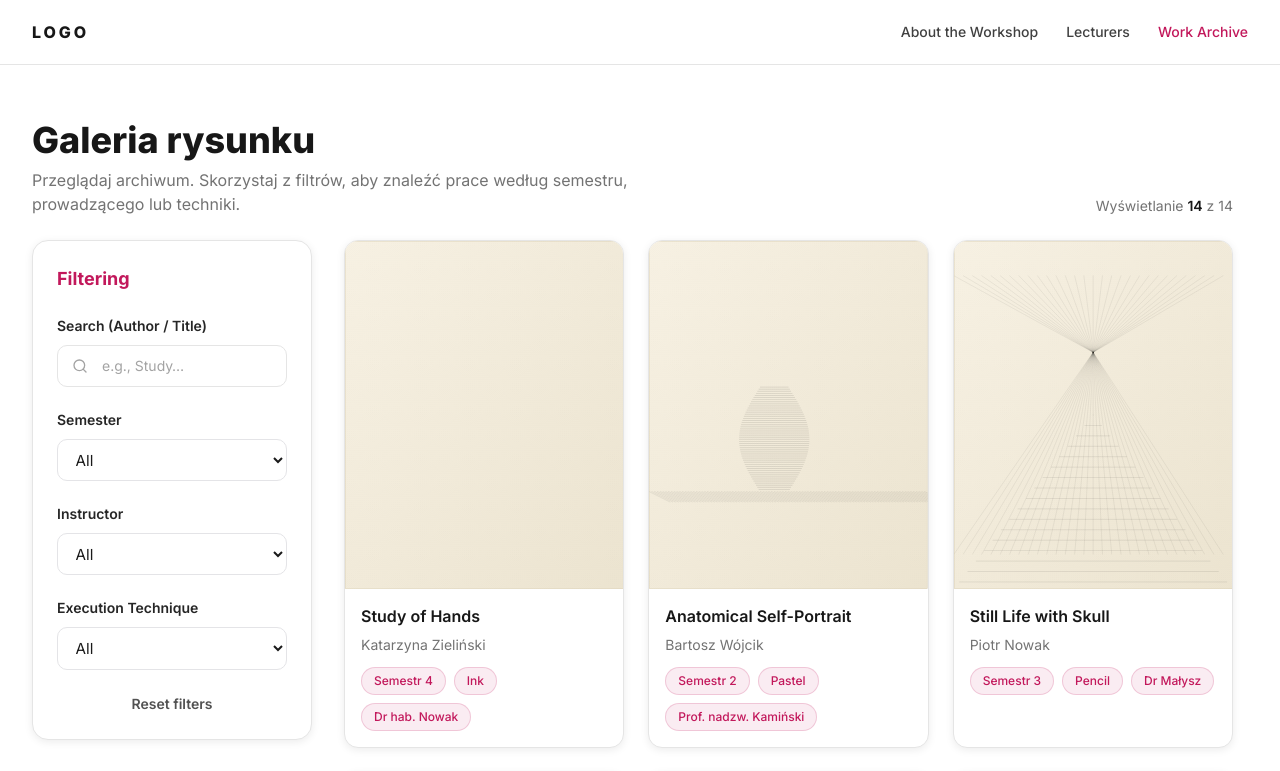
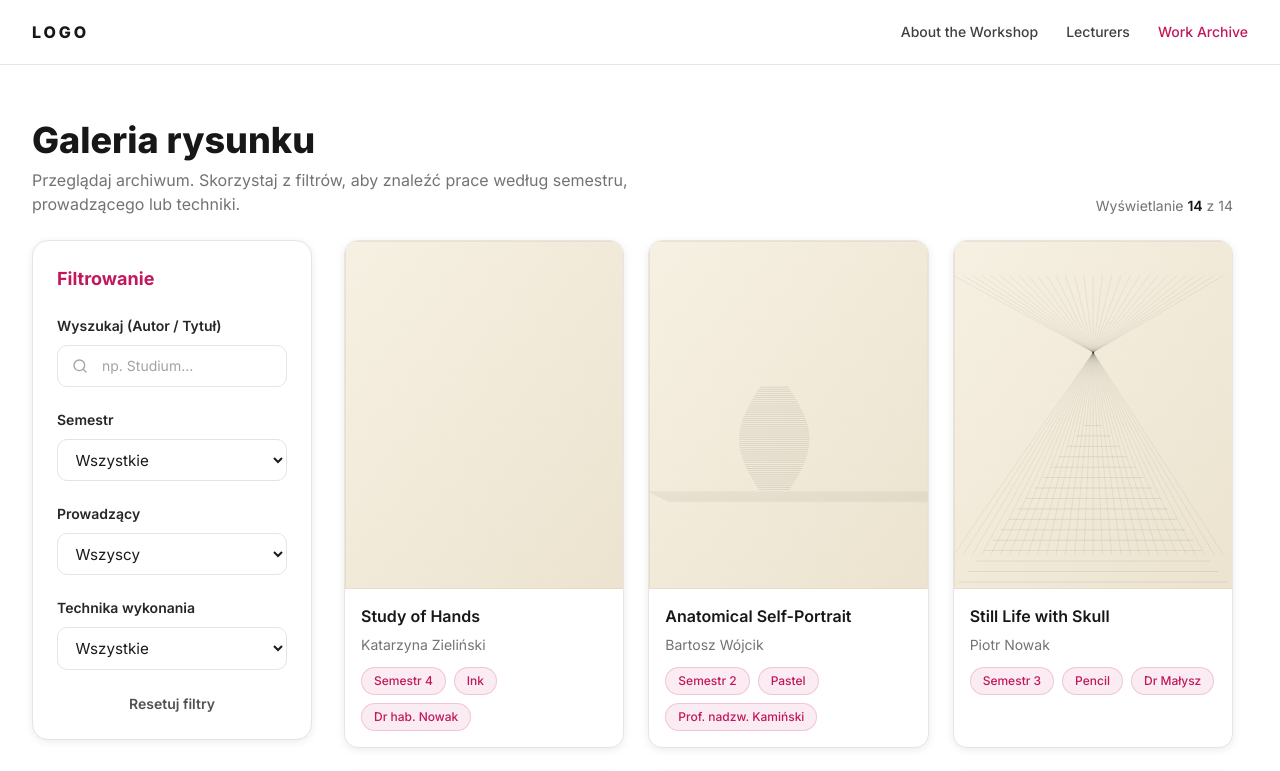
Before and after one commit to Teryss/WIT-Lab-2, a React (Vite) app: page /gallery in a window 1280 px wide. Shown: the top 771 px of the page. Built offline with nearby package versions, Linux system fonts and the light colour scheme.

Commit message:
translate FilterSidebar.jsx
na polski ~I

```diff
--- a/src/components/FilterSidebar.jsx
+++ b/src/components/FilterSidebar.jsx
@@ -11,14 +11,14 @@ export default function FilterSidebar({ filters, onChange, lecturers }) {
 
   return (
     <aside className="bg-white border border-neutral-200 rounded-2xl shadow-soft p-5 md:p-6">
-      <h2 className="text-accent font-bold text-lg">Filtering</h2>
+      <h2 className="text-accent font-bold text-lg">Filtrowanie</h2>
 
       <div className="mt-5">
         <label
           htmlFor={idQ}
           className="text-sm font-semibold text-neutral-800"
         >
-          Search (Author / Title)
+          Wyszukaj (Autor / Tytuł)
         </label>
         <div className="mt-2 flex items-stretch rounded-[10px] border border-neutral-200 bg-white overflow-hidden focus-within:border-accent focus-within:ring-2 focus-within:ring-accent/15">
           <span
@@ -31,7 +31,7 @@ export default function FilterSidebar({ filters, onChange, lecturers }) {
             id={idQ}
             type="search"
             className="flex-1 bg-transparent py-2.5 pr-3 text-sm outline-none placeholder:text-neutral-400"
-            placeholder="e.g., Study…"
+            placeholder="np. Studium…"
             value={filters.query}
             onChange={(e) => update({ query: e.target.value })}
           />
@@ -43,7 +43,7 @@ export default function FilterSidebar({ filters, onChange, lecturers }) {
           htmlFor={idS}
           className="text-sm font-semibold text-neutral-800"
         >
-          Semester
+          Semestr
         </label>
         <select
           id={idS}
@@ -51,10 +51,10 @@ export default function FilterSidebar({ filters, onChange, lecturers }) {
           value={filters.semester}
           onChange={(e) => update({ semester: e.target.value })}
         >
-          <option value="all">All</option>
+          <option value="all">Wszystkie</option>
           {[1, 2, 3, 4, 5, 6].map((n) => (
             <option key={n} value={n}>
-              Semester {n}
+              Semestr {n}
             </option>
           ))}
         </select>
@@ -65,7 +65,7 @@ export default function FilterSidebar({ filters, onChange, lecturers }) {
           htmlFor={idI}
           className="text-sm font-semibold text-neutral-800"
         >
-          Instructor
+          Prowadzący
         </label>
         <select
           id={idI}
@@ -73,7 +73,7 @@ export default function FilterSidebar({ filters, onChange, lecturers }) {
           value={filters.instructor}
           onChange={(e) => update({ instructor: e.target.value })}
         >
-          <option value="all">All</option>
+          <option value="all">Wszyscy</option>
           {lecturers.map((l) => (
             <option key={l.id} value={l.id}>
               {l.degree} {l.firstName} {l.lastName}
@@ -87,7 +87,7 @@ export default function FilterSidebar({ filters, onChange, lecturers }) {
           htmlFor={idT}
           className="text-sm font-semibold text-neutral-800"
         >
-          Execution Technique
+          Technika wykonania
         </label>
         <select
           id={idT}
@@ -95,7 +95,7 @@ export default function FilterSidebar({ filters, onChange, lecturers }) {
           value={filters.technique}
           onChange={(e) => update({ technique: e.target.value })}
         >
-          <option value="all">All</option>
+          <option value="all">Wszystkie</option>
           {['Pencil', 'Charcoal', 'Ink', 'Graphite', 'Pastel', 'Sepia', 'Mixed Media', 'Conte'].map(
             (t) => (
               <option key={t} value={t}>
@@ -113,7 +113,7 @@ export default function FilterSidebar({ filters, onChange, lecturers }) {
         }
         className="mt-6 w-full text-sm font-semibold text-neutral-600 hover:text-accent transition-colors"
       >
-        Reset filters
+        Resetuj filtry
       </button>
     </aside>
   );
```
